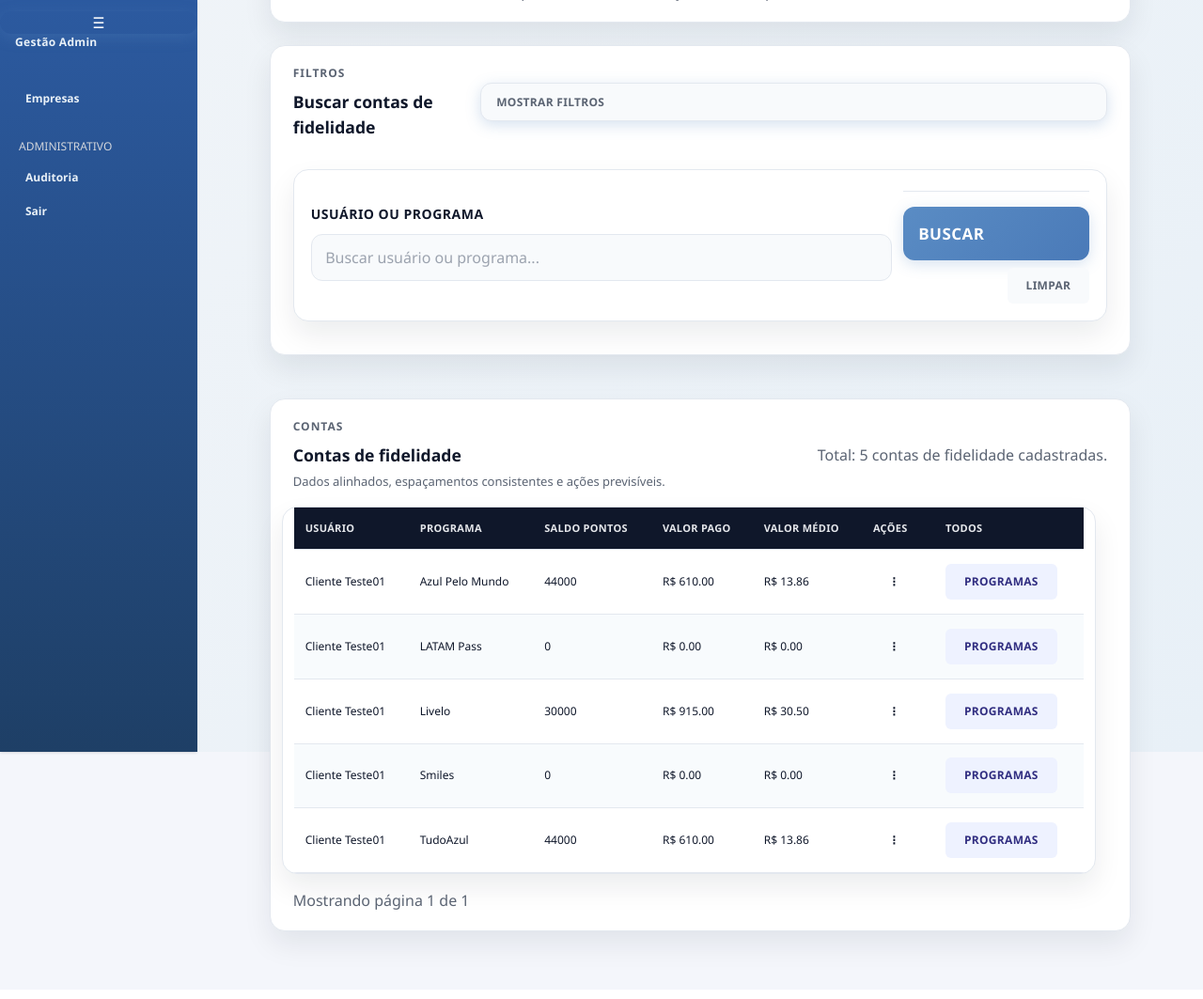
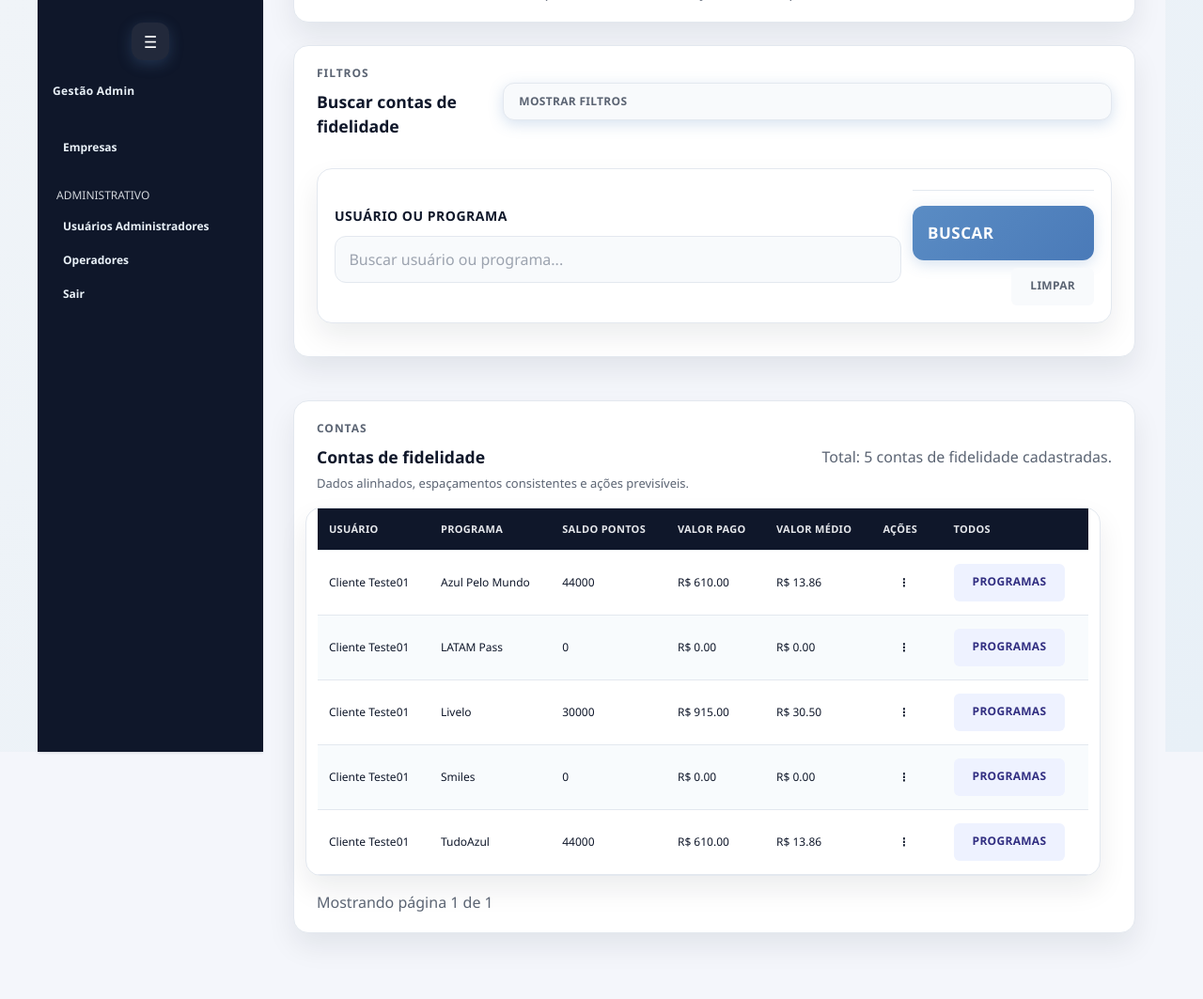
Before and after one commit to PedroNacari97/site-fpp, a Django app: page /adm/contas/ in a window 1280 px wide. Shown: the whole page at 94% size. Before the commit the page ends 1024 px from the top, so only its background shows below. Run offline with Django 5.2, Linux system fonts and the light colour scheme; a user stored in the database is signed in; data comes from the database, SQL or seed files in the repository; some libraries are stand-ins or nearby versions.

Commit message:
Restaurar seção complementares e ampliar container

```diff
--- a/gestao/static/gestao/css/admin-theme.css
+++ b/gestao/static/gestao/css/admin-theme.css
@@ -18,6 +18,93 @@
   background: var(--bg);
   color: var(--heading);
   font-family: 'Open Sans', sans-serif;
+  display: block;
+}
+
+/* ===== Layout base ===== */
+.app-layout {
+  display: flex;
+  min-height: 100vh;
+  align-items: stretch;
+}
+
+.content {
+  flex: 1;
+  min-width: 0;
+  min-height: 100vh;
+  margin: 0;
+  padding: 1.5rem 2rem 2.5rem;
+  background: var(--bg);
+}
+
+.page-container {
+  max-width: 1560px;
+  margin: 0 auto;
+  width: 100%;
+  display: flex;
+  flex-direction: column;
+  gap: 1.5rem;
+}
+
+/* ===== Sidebar ===== */
+.sidebar {
+  width: 240px;
+  flex-shrink: 0;
+  height: 100vh;
+  position: sticky;
+  top: 0;
+  overflow-y: auto;
+  background: #0f172a;
+  color: #ffffff;
+  transition: width 0.3s ease;
+}
+
+.sidebar nav a {
+  display: flex;
+  align-items: center;
+  gap: 0.5rem;
+}
+
+.sidebar details > summary {
+  list-style: none;
+}
+
+.sidebar details > summary::-webkit-details-marker {
+  display: none;
+}
+
+.sidebar details[open] > summary {
+  background: rgba(44, 82, 130, 0.35);
+}
+
+.sidebar-toggle {
+  margin: 0.75rem auto 1.5rem;
+  width: 40px;
+  height: 40px;
+  border-radius: 12px;
+  background: rgba(255, 255, 255, 0.08);
+  color: #ffffff;
+  font-size: 1.1rem;
+}
+
+.sidebar.collapsed {
+  width: 72px;
+}
+
+.sidebar.collapsed .sidebar-label {
+  opacity: 0;
+  visibility: hidden;
+  width: 0;
+}
+
+.sidebar.collapsed nav a {
+  justify-content: center;
+  padding-left: 0.6rem;
+  padding-right: 0.6rem;
+}
+
+[data-sidebar-overlay] {
+  display: none;
 }
 
 main > header,
@@ -140,6 +227,7 @@
   align-items: center;
   gap: 0.4rem;
   padding: 0.65rem 1rem;
+  min-height: 40px;
   border-radius: 12px;
   font-weight: 700;
   border: 1px solid transparent;
--- a/gestao/static/gestao/js/sidebar.js
+++ b/gestao/static/gestao/js/sidebar.js
@@ -24,4 +24,13 @@
             document.body.classList.remove("sidebar-open");
         });
     }
+
+    const handleResize = () => {
+        if (window.innerWidth >= 768) {
+            document.body.classList.remove("sidebar-open");
+        }
+    };
+
+    window.addEventListener("resize", handleResize);
+    handleResize();
 });
--- a/gestao/templates/admin_custom/aeroportos.html
+++ b/gestao/templates/admin_custom/aeroportos.html
@@ -7,9 +7,7 @@
 {% block menu_aeroportos %}bg-zinc-700 text-white{% endblock %}
 {% block dados_complementares_open %}open{% endblock %}
 {% block header_actions %}
-<div class="page-actions">
-    <a href="{% url 'admin_novo_aeroporto' %}" class="btn btn-primary">+ Novo Aeroporto</a>
-</div>
+<a href="{% url 'admin_novo_aeroporto' %}" class="btn btn-primary">+ Novo Aeroporto</a>
 {% endblock %}
 {% block content %}
 <div class="stacked">
--- a/gestao/templates/admin_custom/base_admin.html
+++ b/gestao/templates/admin_custom/base_admin.html
@@ -85,6 +85,23 @@
                 <a class="flex items-center px-3 py-2 rounded hover:bg-[#2c5282] {% block menu_calculadora %}{% endblock %}" href="{% url 'admin_calculadora_cotacao' %}">
                     <span class="sidebar-label">Calculadora</span>
                 </a>
+
+                <details class="pt-4 group" {% block dados_complementares_open %}{% endblock %}>
+                    <summary class="px-3 py-2 rounded cursor-pointer hover:bg-[#2c5282] focus:outline-none flex items-center">
+                        <span class="sidebar-label">Dados Complementares</span>
+                    </summary>
+                    <div class="mt-2 ml-4 flex flex-col space-y-2">
+                        <a class="flex items-center px-3 py-2 rounded hover:bg-[#2c5282] {% block menu_aeroportos %}{% endblock %}" href="{% url 'admin_aeroportos' %}">
+                            <span class="sidebar-label">Aeroporto</span>
+                        </a>
+                        <a class="flex items-center px-3 py-2 rounded hover:bg-[#2c5282] {% block menu_companhias %}{% endblock %}" href="{% url 'admin_companhias' %}">
+                            <span class="sidebar-label">Companhia Aérea</span>
+                        </a>
+                        <a class="flex items-center px-3 py-2 rounded hover:bg-[#2c5282] {% block menu_programas %}{% endblock %}" href="{% url 'admin_programas' %}">
+                            <span class="sidebar-label">Programa de Pontos</span>
+                        </a>
+                    </div>
+                </details>
             {% endif %}
 
             <div class="pt-4">
@@ -92,9 +109,22 @@
                     Administrativo
                 </p>
 
-                <a class="flex items-center px-3 py-2 rounded hover:bg-[#2c5282]" href="{% url 'admin_auditoria' %}">
+                {% if not request.user.is_superuser %}
+                <a class="flex items-center px-3 py-2 rounded hover:bg-[#2c5282] {% block menu_auditoria %}{% endblock %}" href="{% url 'admin_auditoria' %}">
                     <span class="sidebar-label">Auditoria</span>
                 </a>
+                {% endif %}
+
+                {% with perfil=request.user.cliente_gestao.perfil %}
+                    {% if perfil == "admin" or request.user.is_superuser %}
+                        <a class="flex items-center px-3 py-2 rounded hover:bg-[#2c5282]" href="{% url 'user_list' %}">
+                            <span class="sidebar-label">Usuários Administradores</span>
+                        </a>
+                        <a class="flex items-center px-3 py-2 rounded hover:bg-[#2c5282] {% block menu_operadores %}{% endblock %}" href="{% url 'operator_list' %}">
+                            <span class="sidebar-label">Operadores</span>
+                        </a>
+                    {% endif %}
+                {% endwith %}
 
                 <a class="flex items-center px-3 py-2 rounded hover:bg-[#2c5282]" href="{% url 'logout' %}">
                     <span class="sidebar-label">Sair</span>
@@ -107,10 +137,10 @@
     <div data-sidebar-overlay class="fixed inset-0 bg-black/40 z-30 hidden"></div>
 
     <!-- ===== CONTEÚDO ===== -->
-    <main class="content p-4 md:p-6 lg:p-8 min-h-screen">
-
+    <main class="content">
+        <div class="page-container">
             <!-- TOPBAR DESKTOP -->
-        <header class="topbar hidden md:flex items-center justify-between mb-6">
+            <header class="topbar hidden md:flex items-center justify-between">
                 <div>
                     <p class="eyebrow mb-1">Administração</p>
                     <h1>Gestão de Pontos</h1>
@@ -121,7 +151,7 @@
                 </div>
             </header>
 
-        <div class="page-header mb-6">
+            <div class="page-header">
                 <div>
                     <p class="eyebrow">Painel</p>
                     <h1 class="page-title">
@@ -145,6 +175,7 @@
             {% endif %}
 
             {% block content %}{% endblock %}
+        </div>
     </main>
 
 </div>
--- a/gestao/templates/admin_custom/clientes.html
+++ b/gestao/templates/admin_custom/clientes.html
@@ -4,9 +4,7 @@
 {% block header_title %}Clientes{% endblock %}
 {% block header_subtitle %}<p class="page-subtitle">Cadastre, pesquise e acompanhe clientes com status e ações consistentes.</p>{% endblock %}
 {% block header_actions %}
-<div class="page-actions">
-    <a href="{% url 'admin_novo_cliente' %}" class="btn btn-primary">+ Novo Cliente</a>
-</div>
+<a href="{% url 'admin_novo_cliente' %}" class="btn btn-primary">+ Novo Cliente</a>
 {% endblock %}
 
 {% block content %}
--- a/gestao/templates/admin_custom/companhias.html
+++ b/gestao/templates/admin_custom/companhias.html
@@ -5,9 +5,7 @@
 {% block menu_companhias %}bg-zinc-700 text-white{% endblock %}
 {% block dados_complementares_open %}open{% endblock %}
 {% block header_actions %}
-<div class="page-actions">
-  <a href="{% url 'admin_nova_companhia' %}" class="btn btn-primary">+ Nova Companhia</a>
-</div>
+<a href="{% url 'admin_nova_companhia' %}" class="btn btn-primary">+ Nova Companhia</a>
 {% endblock %}
 {% block content %}
 <div class="stacked">
--- a/gestao/templates/admin_custom/contas.html
+++ b/gestao/templates/admin_custom/contas.html
@@ -4,9 +4,7 @@
 {% block header_subtitle %}<p class="page-subtitle">Controle unificado de contas de pontos com buscas, ações e totais padronizados.</p>{% endblock %}
 {% block menu_contas %}bg-zinc-700 text-white{% endblock %}
 {% block header_actions %}
-<div class="page-actions">
-    <a href="{% url 'admin_nova_conta' %}" class="btn btn-primary">+ Nova Conta</a>
-</div>
+<a href="{% url 'admin_nova_conta' %}" class="btn btn-primary">+ Nova Conta</a>
 {% endblock %}
 {% block content %}
 <div class="stacked">
--- a/gestao/templates/admin_custom/contas_administradas.html
+++ b/gestao/templates/admin_custom/contas_administradas.html
@@ -4,10 +4,8 @@
 {% block header_subtitle %}<p class="page-subtitle">Titulares administrados com filtros claros, ações alinhadas e responsividade.</p>{% endblock %}
 {% block menu_contas_adm %}bg-zinc-700 text-white{% endblock %}
 {% block header_actions %}
-<div class="page-actions">
-    <a href="{% url 'admin_nova_conta_administrada' %}" class="btn btn-secondary">+ Novo Titular Administrado</a>
-    <a href="{% url 'admin_nova_conta' %}" class="btn btn-primary">+ Nova Conta</a>
-</div>
+<a href="{% url 'admin_nova_conta_administrada' %}" class="btn btn-secondary">+ Novo Titular Administrado</a>
+<a href="{% url 'admin_nova_conta' %}" class="btn btn-primary">+ Nova Conta</a>
 {% endblock %}
 {% block content %}
 <div class="stacked">
--- a/gestao/templates/admin_custom/cotacoes_voo.html
+++ b/gestao/templates/admin_custom/cotacoes_voo.html
@@ -4,9 +4,7 @@
 {% block header_subtitle %}<p class="page-subtitle">Cotações com filtros limpos, botões alinhados e responsividade garantida.</p>{% endblock %}
 {% block menu_cotacoes_voo %}bg-zinc-700 text-white{% endblock %}
 {% block header_actions %}
-<div class="page-actions">
-    <a href="{% url 'admin_nova_cotacao_voo' %}" class="btn btn-primary">+ Nova Cotação</a>
-</div>
+<a href="{% url 'admin_nova_cotacao_voo' %}" class="btn btn-primary">+ Nova Cotação</a>
 {% endblock %}
 {% block content %}
 <div class="stacked">
--- a/gestao/templates/admin_custom/dashboard.html
+++ b/gestao/templates/admin_custom/dashboard.html
@@ -6,10 +6,8 @@
 {% block header_subtitle %}<p class="page-subtitle">Visão consolidada dos clientes, emissões e reservas com hierarquia clara de informações.</p>{% endblock %}
 {% block menu_dashboard %}bg-[#2c5282]{% endblock %}
 {% block header_actions %}
-<div class="page-actions">
-  <a id="novoClienteBtn" href="{% url 'admin_novo_cliente' %}" class="btn btn-secondary">+ Novo Cliente</a>
-  <a id="novaEmissaoBtn" href="{% url 'admin_nova_emissao' %}{% if selected_cliente %}?cliente_id={{ selected_cliente.id }}{% endif %}" class="btn btn-primary">+ Nova Emissão</a>
-</div>
+<a id="novoClienteBtn" href="{% url 'admin_novo_cliente' %}" class="btn btn-secondary">+ Novo Cliente</a>
+<a id="novaEmissaoBtn" href="{% url 'admin_nova_emissao' %}{% if selected_cliente %}?cliente_id={{ selected_cliente.id }}{% endif %}" class="btn btn-primary">+ Nova Emissão</a>
 {% endblock %}
 
 {% block content %}
--- a/gestao/templates/admin_custom/emissoes.html
+++ b/gestao/templates/admin_custom/emissoes.html
@@ -4,10 +4,8 @@
 {% block header_subtitle %}<p class="page-subtitle">Organização única para voos, passageiros e resultados financeiros.</p>{% endblock %}
 {% block menu_emissoes %}bg-zinc-700 text-white{% endblock %}
 {% block header_actions %}
-<div class="page-actions">
-    <a href="?{% if request.GET %}{{ request.GET.urlencode }}&{% endif %}export=excel" class="btn btn-secondary">Exportar Excel</a>
-    <a href="{% url 'admin_nova_emissao' %}" class="btn btn-primary">+ Nova Emissão</a>
-</div>
+<a href="?{% if request.GET %}{{ request.GET.urlencode }}&{% endif %}export=excel" class="btn btn-secondary">Exportar Excel</a>
+<a href="{% url 'admin_nova_emissao' %}" class="btn btn-primary">+ Nova Emissão</a>
 {% endblock %}
 
 {% block content %}
--- a/gestao/templates/admin_custom/empresas.html
+++ b/gestao/templates/admin_custom/empresas.html
@@ -6,9 +6,7 @@
 {% block header_subtitle %}<p class="page-subtitle">Visão clara das empresas, perfis administrativos e limites de operadores.</p>{% endblock %}
 {% block menu_empresas %}bg-[#2c5282]{% endblock %}
 {% block header_actions %}
-<div class="page-actions">
-  <a href="{% url 'admin_criar_empresa' %}" class="btn btn-primary">+ Nova Empresa</a>
-</div>
+<a href="{% url 'admin_criar_empresa' %}" class="btn btn-primary">+ Nova Empresa</a>
 {% endblock %}
 
 {% block content %}
--- a/gestao/templates/admin_custom/hoteis.html
+++ b/gestao/templates/admin_custom/hoteis.html
@@ -4,9 +4,7 @@
 {% block header_subtitle %}<p class="page-subtitle">Reservas com filtros claros, ações alinhadas e rolagem horizontal para mobile.</p>{% endblock %}
 {% block menu_hoteis %}bg-zinc-700 text-white{% endblock %}
 {% block header_actions %}
-<div class="page-actions">
-    <a href="{% url 'admin_nova_emissao_hotel' %}" class="btn btn-primary">+ Nova Emissão</a>
-</div>
+<a href="{% url 'admin_nova_emissao_hotel' %}" class="btn btn-primary">+ Nova Emissão</a>
 {% endblock %}
 {% block content %}
 <div class="stacked">
--- a/gestao/templates/admin_custom/movimentacoes.html
+++ b/gestao/templates/admin_custom/movimentacoes.html
@@ -4,10 +4,8 @@
 {% block header_title %}Movimentações do Programa: {{ conta.programa.nome }} — {{ titular_tipo }}: {{ titular_nome }}{% endblock %}
 {% block header_subtitle %}<p class="page-subtitle">Histórico organizado de pontos e valores com ações no mesmo lugar.</p>{% endblock %}
 {% block header_actions %}
-<div class="page-actions">
-    <a href="{% url 'admin_transferir_pontos' conta.id %}" class="btn btn-secondary">Transferir pontos</a>
-    <a href="{% url 'admin_nova_movimentacao' conta.id %}" class="btn btn-primary">+ Nova Movimentação</a>
-</div>
+<a href="{% url 'admin_transferir_pontos' conta.id %}" class="btn btn-secondary">Transferir pontos</a>
+<a href="{% url 'admin_nova_movimentacao' conta.id %}" class="btn btn-primary">+ Nova Movimentação</a>
 {% endblock %}
 
 {% block content %}
--- a/gestao/templates/admin_custom/programas.html
+++ b/gestao/templates/admin_custom/programas.html
@@ -7,9 +7,7 @@
 {% block menu_programas %}bg-zinc-700 text-white{% endblock %}
 {% block dados_complementares_open %}open{% endblock %}
 {% block header_actions %}
-<div class="page-actions">
-    <a href="{% url 'admin_novo_programa' %}" class="btn btn-primary">+ Novo Programa</a>
-</div>
+<a href="{% url 'admin_novo_programa' %}" class="btn btn-primary">+ Novo Programa</a>
 {% endblock %}
 {% block content %}
 <div class="stacked">
--- a/gestao/templates/admin_custom/programas_da_conta_administrada.html
+++ b/gestao/templates/admin_custom/programas_da_conta_administrada.html
@@ -4,9 +4,7 @@
 {% block header_subtitle %}<p class="page-subtitle">Saldo, valores e navegação das contas administradas em um layout único.</p>{% endblock %}
 {% block menu_contas_adm %}bg-zinc-700 text-white{% endblock %}
 {% block header_actions %}
-<div class="page-actions">
-    <a href="{% url 'admin_contas_administradas' %}" class="btn btn-ghost">Voltar para Contas Administradas</a>
-</div>
+<a href="{% url 'admin_contas_administradas' %}" class="btn btn-ghost">Voltar para Contas Administradas</a>
 {% endblock %}
 
 {% block content %}
--- a/gestao/templates/admin_custom/programas_do_cliente.html
+++ b/gestao/templates/admin_custom/programas_do_cliente.html
@@ -3,9 +3,7 @@
 {% block header_title %}Programas de Fidelidade de {{ cliente.usuario.get_full_name|default:cliente.usuario.username }}{% endblock %}
 {% block header_subtitle %}<p class="page-subtitle">Todos os programas do cliente com saldos, valores e acesso rápido às movimentações.</p>{% endblock %}
 {% block header_actions %}
-<div class="page-actions">
-    <a href="{% url 'admin_contas' %}" class="btn btn-ghost">Voltar para Contas</a>
-</div>
+<a href="{% url 'admin_contas' %}" class="btn btn-ghost">Voltar para Contas</a>
 {% endblock %}
 
 {% block content %}
```
Also changed, not shown: other parts of gestao/static/gestao/css/admin-theme.css (+32 -1 lines). Lines whose indentation alone changed are shown as unchanged.
